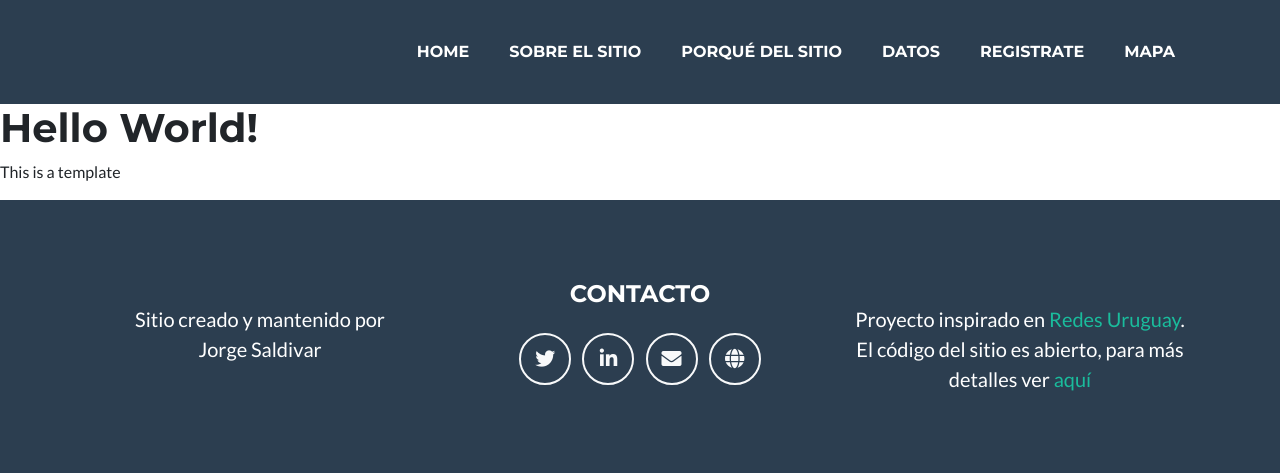
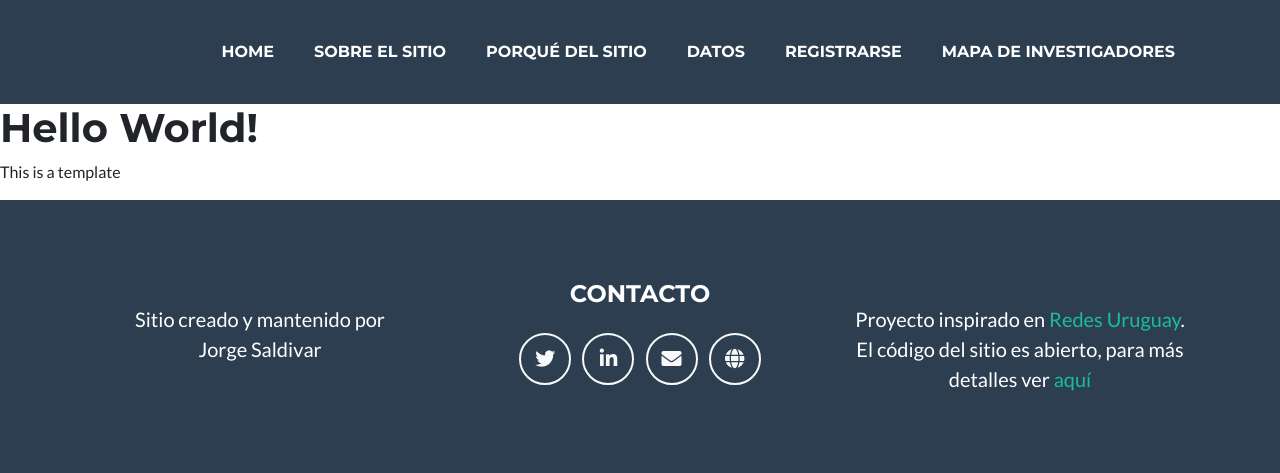
Before and after one commit to joausaga/cipe, a Django app: template app/templates/home.html in a window 1280 px wide. Shown: the top 473 px of the page. Run offline with Django 3.2, Linux system fonts and the light colour scheme; the template is opened without the code that fills it, so the values that code supplies are empty; some libraries are stand-ins or nearby versions.

Commit message:
Fix a bug in navigation links

```diff
--- a/app/templates/navbar.html
+++ b/app/templates/navbar.html
@@ -14,19 +14,19 @@
                     <a class="nav-link py-3 px-0 px-lg-3 rounded js-scroll-trigger" href="{% url 'index' %}">Home</a>
                 </li>
                 <li class="nav-item mx-0 mx-lg-1">
-                    <a class="nav-link py-3 px-0 px-lg-3 rounded js-scroll-trigger" href="#sobre">Sobre el sitio</a>
+                    <a class="nav-link py-3 px-0 px-lg-3 rounded js-scroll-trigger" href="/#sobre">Sobre el sitio</a>
                 </li>
                 <li class="nav-item mx-0 mx-lg-1">
-                    <a class="nav-link py-3 px-0 px-lg-3 rounded js-scroll-trigger" href="#elporque">Porqué Del Sitio</a>
+                    <a class="nav-link py-3 px-0 px-lg-3 rounded js-scroll-trigger" href="/#elporque">Porqué Del Sitio</a>
                 </li>
                 <li class="nav-item mx-0 mx-lg-1">
-                    <a class="nav-link py-3 px-0 px-lg-3 rounded js-scroll-trigger" href="#stats">Datos</a>
+                    <a class="nav-link py-3 px-0 px-lg-3 rounded js-scroll-trigger" href="/#stats">Datos</a>
                 </li>
                 <li class="nav-item mx-0 mx-lg-1">
-                    <a class="nav-link py-3 px-0 px-lg-3 rounded js-scroll-trigger" href="{% url 'registration' %}">Registrate</a>
+                    <a class="nav-link py-3 px-0 px-lg-3 rounded js-scroll-trigger" href="{% url 'registration' %}">Registrarse</a>
                 </li>
                 <li class="nav-item mx-0 mx-lg-1">
-                    <a class="nav-link py-3 px-0 px-lg-3 rounded js-scroll-trigger" href="{% url 'map' %}">Mapa</a>
+                    <a class="nav-link py-3 px-0 px-lg-3 rounded js-scroll-trigger" href="{% url 'map' %}">Mapa de Investigadores</a>
                 </li>
             </ul>
         </div>
```
